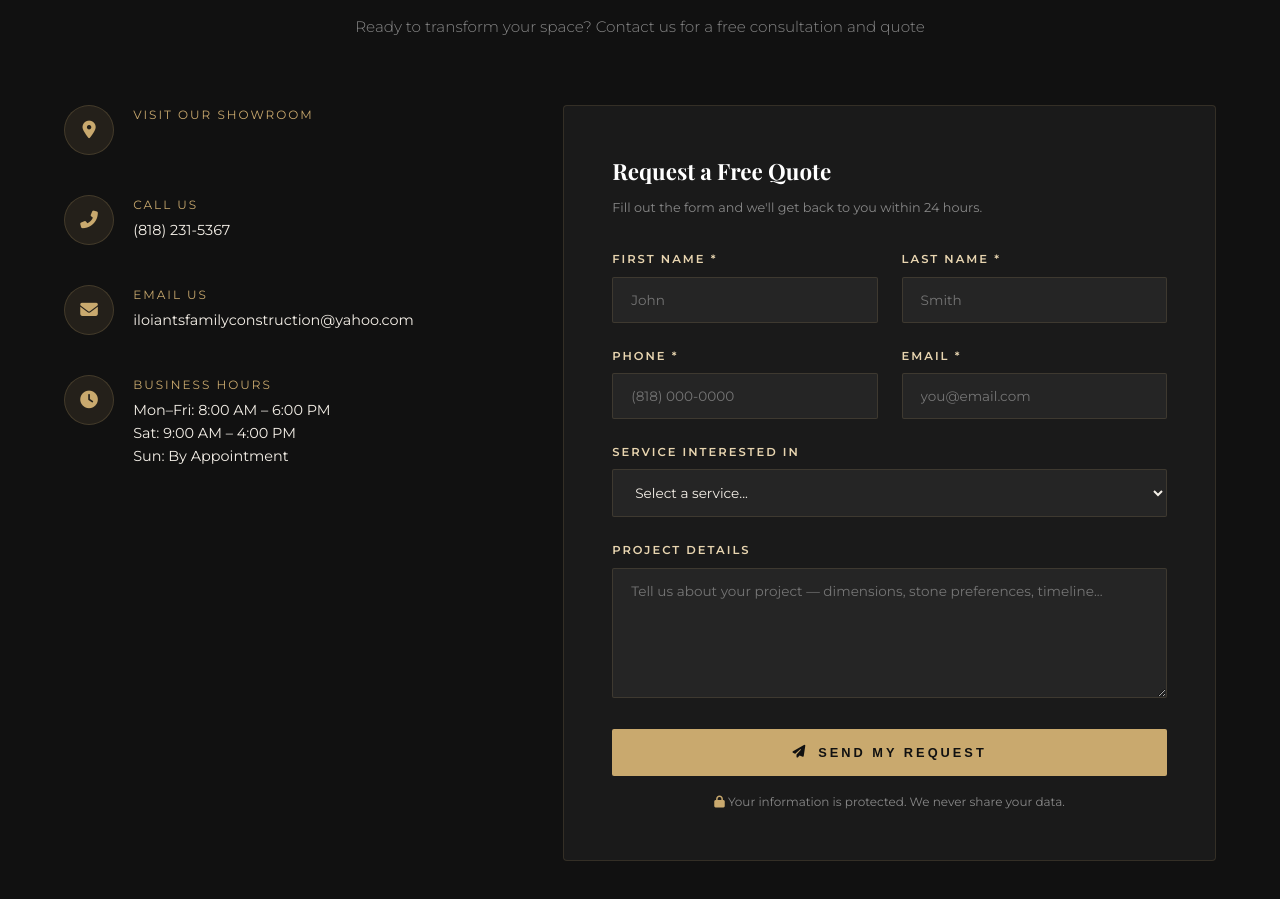
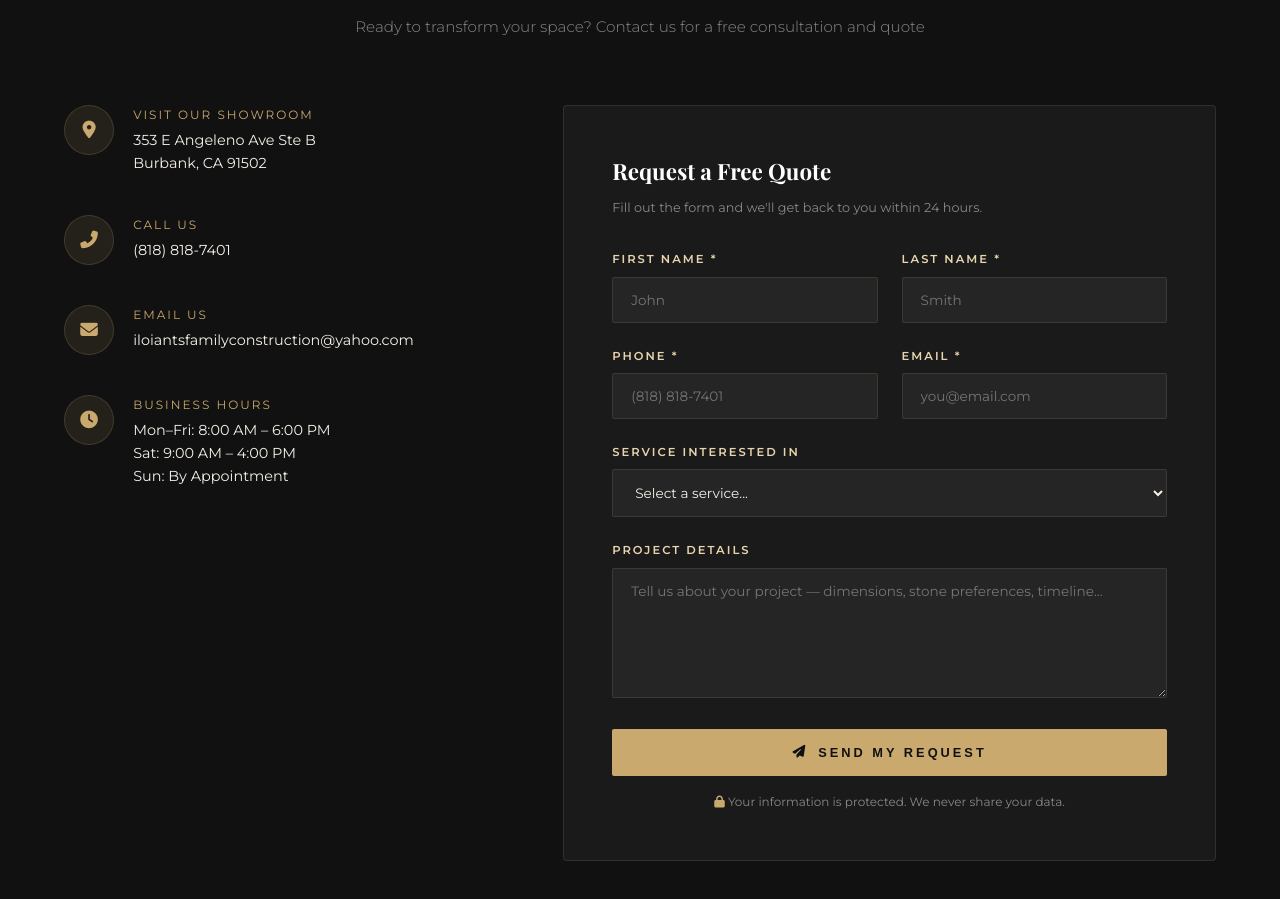
Before and after one commit to iloiantsfamilyconstruction/iloiantsfamilyconstruction.github.io, a plain HTML site: page index.html in a window 1280 px wide. Shown: the part 7450-8349 px from the top of the page. Drawn offline with nearby package versions, Linux system fonts and the light colour scheme; animation ran at ten frames a second; a web font is replaced by a local one.

Commit message:
Update index.html

```diff
--- a/index.html
+++ b/index.html
@@ -890,7 +890,7 @@
 <!-- FLOATING CONTACT -->
 <div class="float-contact">
   <div class="float-options" id="floatOptions">
-    <a href="tel:8182315367" class="float-btn"><i class="fas fa-phone"></i> (818) 231-5367</a>
+    <a href="tel:8182315367" class="float-btn"><i class="fas fa-phone"></i> (818) 818-7401</a>
     <a href="mailto:iloiantsfamilyconstruction@yahoo.com" class="float-btn"><i class="fas fa-envelope"></i> Email Us</a>
     <a href="#contact" class="float-btn"><i class="fas fa-calendar-check"></i> Get Quote</a>
   </div>
@@ -1358,14 +1358,14 @@
         <div class="contact-icon"><i class="fas fa-map-marker-alt"></i></div>
         <div>
           <div class="contact-info-title">Visit Our Showroom</div>
-          <!-- <div class="contact-info-text">1607 W Glenoaks Blvd Unit A<br>Glendale, CA 91201</div> -->
+          <div class="contact-info-text">353 E Angeleno Ave Ste B<br>Burbank, CA 91502</div>
         </div>
       </div>
       <div class="contact-info-item">
         <div class="contact-icon"><i class="fas fa-phone-alt"></i></div>
         <div>
           <div class="contact-info-title">Call Us</div>
-          <div class="contact-info-text"><a href="tel:8182315367">(818) 231-5367</a></div>
+          <div class="contact-info-text"><a href="tel:8188187401">(818) 818-7401</a></div>
         </div>
       </div>
       <div class="contact-info-item">
@@ -1408,7 +1408,7 @@
         <div class="form-row">
           <div class="form-group">
             <label>Phone *</label>
-            <input type="tel" name="phone" placeholder="(818) 000-0000" required>
+            <input type="tel" name="phone" placeholder="(818) 818-7401" required>
           </div>
           <div class="form-group">
             <label>Email *</label>
```
